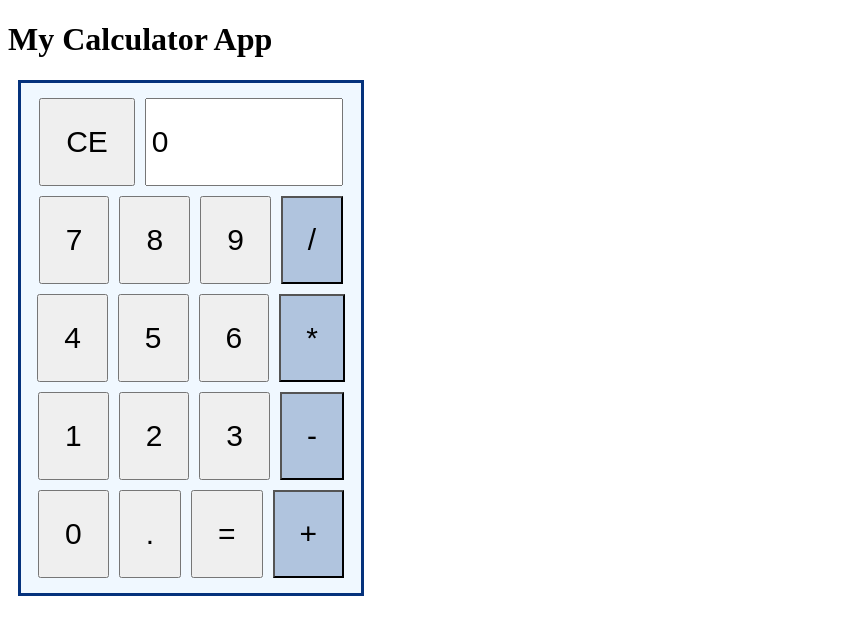
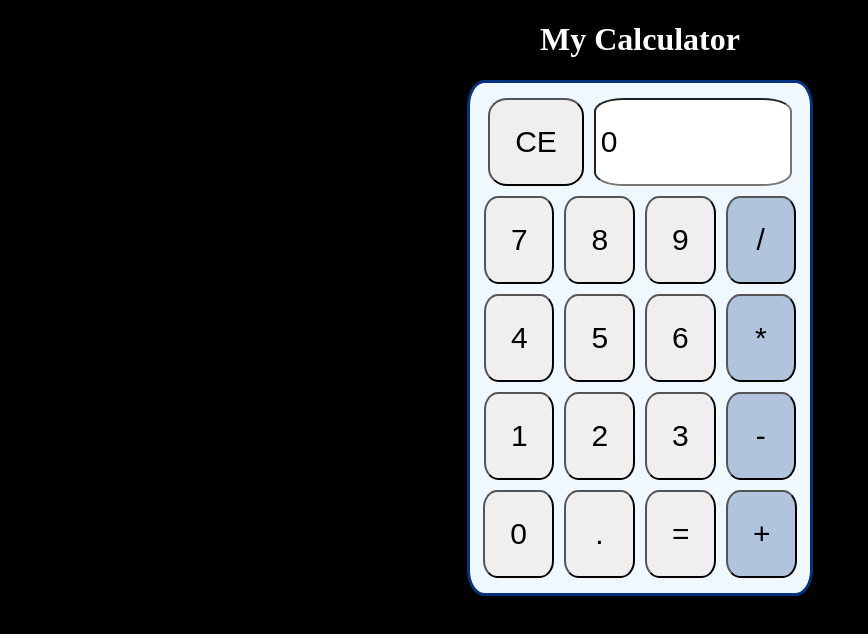
Before and after one commit to janpickron/javascript-calculator, a plain HTML site: page index.html in a window 1280 px wide. Shown: the whole page, without its empty margins (0-868 px from the left). Drawn offline with Linux system fonts and the light colour scheme.

```diff
--- a/index.html
+++ b/index.html
@@ -5,10 +5,10 @@
     <meta http-equiv="X-UA-Compatible" content="IE=edge" />
     <meta name="viewport" content="width=device-width, initial-scale=1.0" />
     <link rel="stylesheet" href="styles.css" />
-    <title>My Calculator App</title>
+    <title>Simple Calculator App</title>
   </head>
   <body>
-    <h1 id="header-title">My Calculator App</h1>
+    <h1 id="header-title" style="text-align: center;">My Calculator</h1>
     <!-- div class name 'calculator' to group content div's class names buttons and row -->
     <div class="calculator">
       <div class="buttons">
--- a/styles.css
+++ b/styles.css
@@ -1,5 +1,11 @@
 /* The CSS file styles.css working with index.html and scripts.js
    for the Calculator App  */
+
+body {
+  background-color: black;
+  color: white;
+}
+
 
 /* class represents the main container of the calculator */
 .calculator {
@@ -9,10 +15,12 @@
   /* property is used to horizontally center the elements within the container */
   align-items: center;
   background-color: aliceblue;
-  width: 320px;
-  margin: 10px;
+  width: 20rem;
+  margin: 1rem auto;
+  text-align: center;
   border: 3px solid #05327c;
   padding: 10px;
+  border-radius: 5%;
 }
 
 /* class represents each row of buttons  */
@@ -40,6 +48,8 @@ button {
   margin: 5px;
   font-size: 30px;
   padding: 25px;
+  min-width: 70px;
+  border-radius: 20%;
 }
 
 /* element represents one input type itself */
@@ -48,4 +58,5 @@ input {
   font-size: 30px;
   max-width: 184px;
   padding: 5px;
+  border-radius: 15%;
 }
```
Also changed, not shown: screenshot-calc-app.png (deleted).
